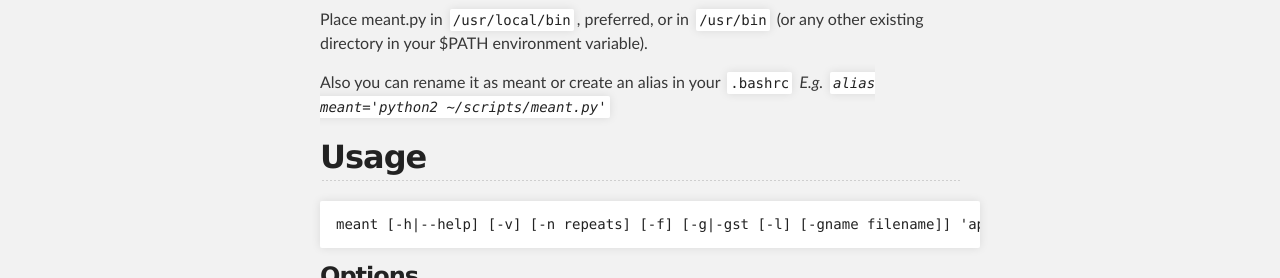
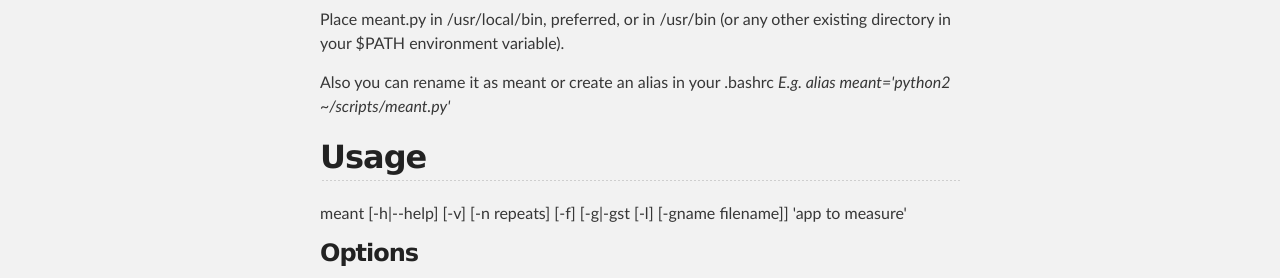
Before and after one commit to albertoalcolea/meant, a plain HTML site: page index.html in a window 1280 px wide. Shown: the part 615-893 px from the top of the page. Drawn offline with Linux system fonts and the light colour scheme.

Commit message:
Update stylesheet.css

```diff
--- a/stylesheets/stylesheet.css
+++ b/stylesheets/stylesheet.css
@@ -156,40 +156,6 @@ img {
   -moz-box-shadow: 0 0 5px #ebebeb;
   -o-box-shadow: 0 0 5px #ebebeb;
   -ms-box-shadow: 0 0 5px #ebebeb;
-}
-
-pre, code {
-  width: 100%;
-  color: #222;
-  background-color: #fff;
-
-  font-family: Monaco, "Bitstream Vera Sans Mono", "Lucida Console", Terminal, monospace;
-  font-size: 14px;
-
-  border-radius: 2px;
-  -moz-border-radius: 2px;
-  -webkit-border-radius: 2px;
-
-
-
-}
-
-pre {
-  width: 100%;
-  padding: 10px;
-  box-shadow: 0 0 10px rgba(0,0,0,.1);
-  overflow: auto;
-}
-
-code {
-  padding: 3px;
-  margin: 0 3px;
-  box-shadow: 0 0 10px rgba(0,0,0,.1);
-}
-
-pre code {
-  display: block;
-  box-shadow: none;
 }
 
 blockquote {
```
